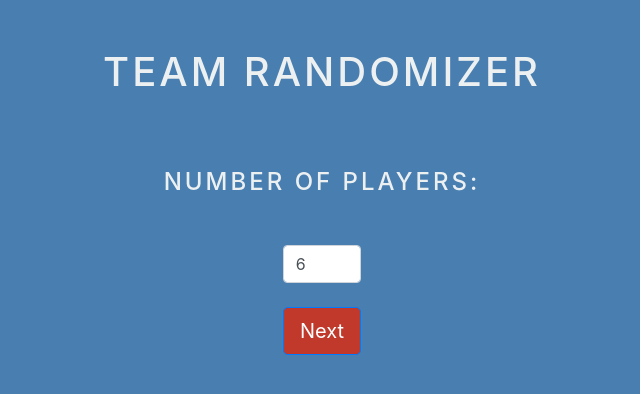
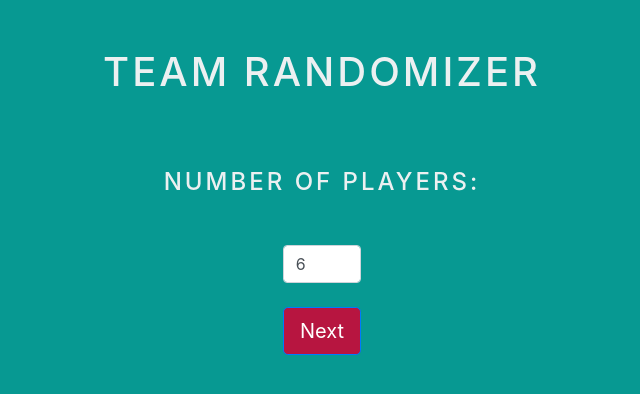
Before and after one commit to poftadeh/team-randomizer, a React (Create React App) app: page / in a window 1280 px wide. Shown: the top 394 px of the page, without its empty margins (318-958 px from the left). Built offline with nearby package versions, Linux system fonts and the light colour scheme.

Commit message:
style: change color palette

```diff
--- a/src/App.css
+++ b/src/App.css
@@ -1,20 +1,20 @@
 body {
-  background-color: #487eb0;
+  background-color: #079992;
   color: #ecf0f1;
   letter-spacing: 3px;
 }
 
 .btn-primary {
-  background-color: #c0392b;
+  background-color: #b71540;
 }
 
 .btn-primary:hover {
-  background-color: #e74c3c
+  background-color: #eb2f06;
 }
 
 .table {
   color: #ecf0f1;
-  background-color: #34495e;
+  background-color: #3c6382;
   max-width: 25rem;
 }
 
```
